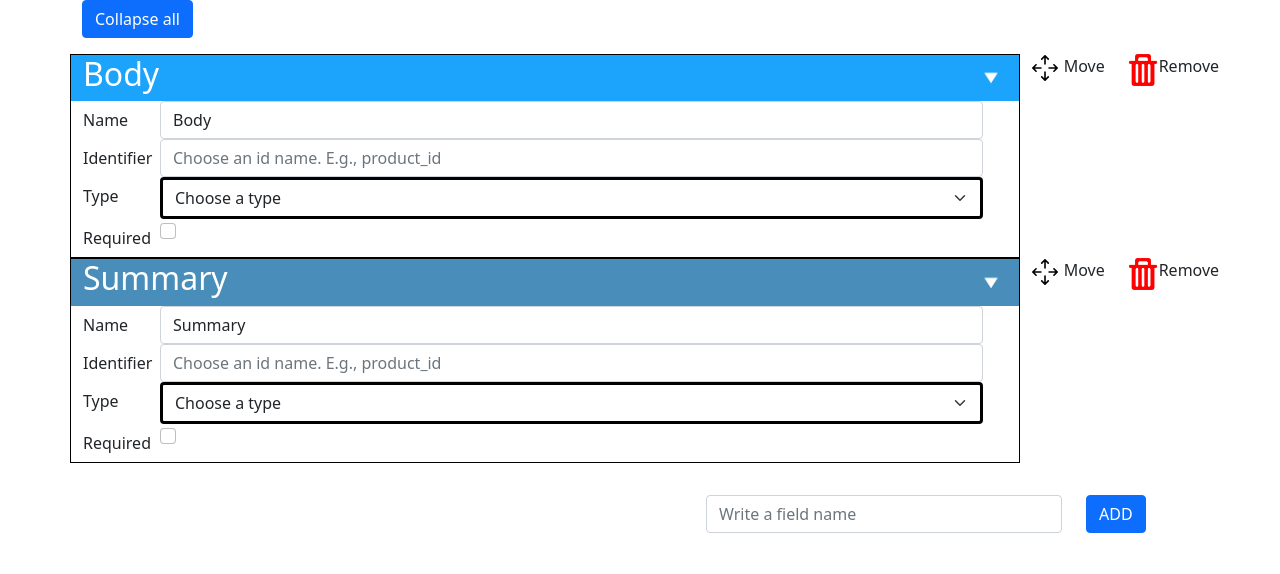
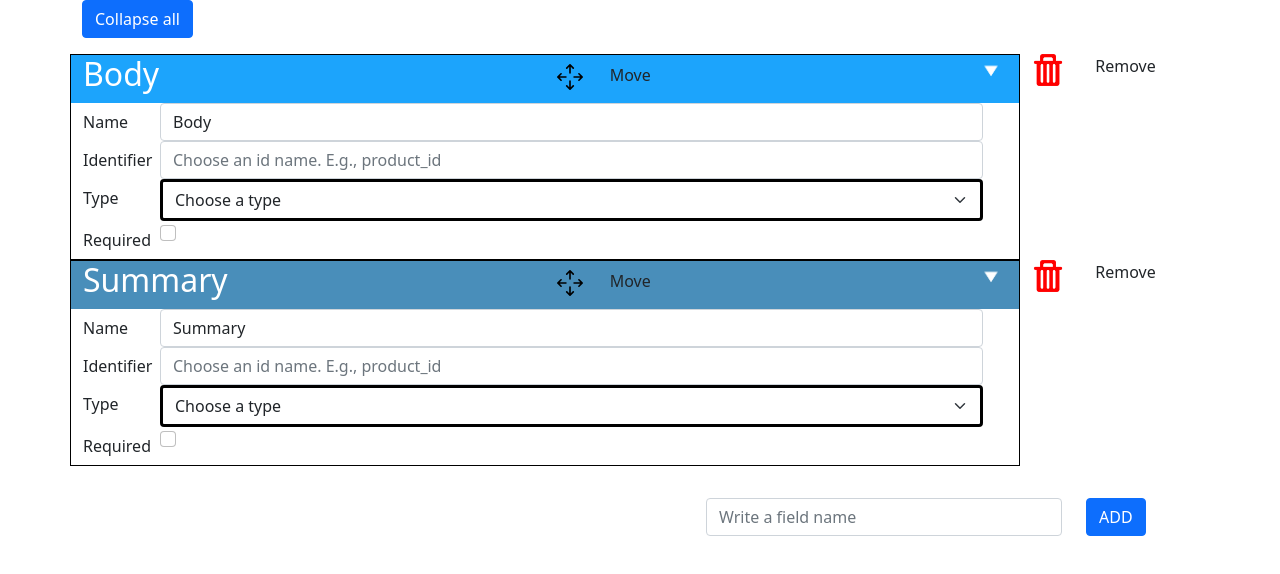
Before and after one commit to digimakergo/contenttype-designer, a React (Create React App) app in the folder client/: page / in a window 1280 px wide. Shown: the top 574 px of the page. Built offline with nearby package versions, Linux system fonts and the light colour scheme.

Commit message:
styled move for drag and drop

```diff
--- a/client/src/components/DragNDropComponent.tsx
+++ b/client/src/components/DragNDropComponent.tsx
@@ -86,19 +86,24 @@ const DragNDropComponent = (props:any) => {
             <Row>
                 <Col xs="10" md="10" lg="10" style={{border:"solid black 0.1rem"}}>
 
-                        <Row className='align-items-center' style={headerstyle}>
-                            <Col xs="11" md="11" lg="11"><h2 style={{color:"white"}}>{props.fieldname}</h2></Col>
-                            <Col><img onClick={dropdown} className='dropdown-field-img' style={dropDownContent ? {width:"2rem", float:"right", transition: "500ms", cursor: "pointer"} : {width:"2rem", float:"right", transition: "500ms", transform: "rotate(-90deg)", cursor: "pointer"}} src='./images/dropdownicon.png'/></Col>
+                        <Row style={headerstyle}>
+                            <Col xs="6" md="6" lg="6"><h2 style={{color:"white"}}>{props.fieldname}</h2></Col>
+                            <Col xs="2" md="2" lg="2"><Move ref={ref} handlerId={handlerId} /></Col>
+                            <Col xs={{span:"2", offset:"2"}} md={{span:"2", offset:"2"}} lg={{span:"2", offset:"2"}}>
+                                <img onClick={dropdown} className='dropdown-field-img' style={dropDownContent ?
+                                    {width:"2rem", float:"right", transition: "500ms", cursor: "pointer"}
+                                    :
+                                    {width:"2rem", float:"right", transition: "500ms", transform: "rotate(-90deg)", cursor: "pointer"}}
+                                     src='./images/dropdownicon.png'/>
+                                </Col>
                         </Row>
                         <Row  className='dropdown-field-menu' style={ !dropDownContent ? {display:"None"} : {}}>
                             {props.children}
                         </Row>
 
                 </Col>
-                <Col xs="1" md="1" lg="1">
-                    <Move ref={ref} handlerId={handlerId} />
-                </Col>
-                <Col xs="1" md="1" lg="1">
+
+                <Col xs="2" md="2" lg="2">
                     <Remove element={props.identifier} Remove={props.Remove}/>
                 </Col>
             </Row>
--- a/client/src/components/Move.tsx
+++ b/client/src/components/Move.tsx
@@ -5,13 +5,13 @@ import Col from 'react-bootstrap/Col';
 function Move (props:any, ref:any) {
     //const forwardedref = React.forwardRef(props.ref);
     return (
-        <Row ref={ref} data-handler-id={props.handlerId} style={{cursor: "move"}}>
-            <Col className="col-4">
+        <Row ref={ref} data-handler-id={props.handlerId} style={{cursor: "move"}} className='justify-content-center'>
+            <Col xs="4" md="4" lg="4"style={{marginTop:"0.5rem"}}>
                 <svg xmlns="http://www.w3.org/2000/svg" width="26" height="26" fill="black" className="bi bi-arrows-move" viewBox="0 0 16 16">
                     <path fillRule="evenodd" d="M7.646.146a.5.5 0 0 1 .708 0l2 2a.5.5 0 0 1-.708.708L8.5 1.707V5.5a.5.5 0 0 1-1 0V1.707L6.354 2.854a.5.5 0 1 1-.708-.708l2-2zM8 10a.5.5 0 0 1 .5.5v3.793l1.146-1.147a.5.5 0 0 1 .708.708l-2 2a.5.5 0 0 1-.708 0l-2-2a.5.5 0 0 1 .708-.708L7.5 14.293V10.5A.5.5 0 0 1 8 10zM.146 8.354a.5.5 0 0 1 0-.708l2-2a.5.5 0 1 1 .708.708L1.707 7.5H5.5a.5.5 0 0 1 0 1H1.707l1.147 1.146a.5.5 0 0 1-.708.708l-2-2zM10 8a.5.5 0 0 1 .5-.5h3.793l-1.147-1.146a.5.5 0 0 1 .708-.708l2 2a.5.5 0 0 1 0 .708l-2 2a.5.5 0 0 1-.708-.708L14.293 8.5H10.5A.5.5 0 0 1 10 8z"/>
                 </svg>
             </Col>
-            <Col className="col-8 justify-content-center align-item-center">
+            <Col xs="8" md="8" lg="8" style={{marginTop:"0.5rem"}}>
                 <p className="p">Move</p>
             </Col>
         </Row>
```
